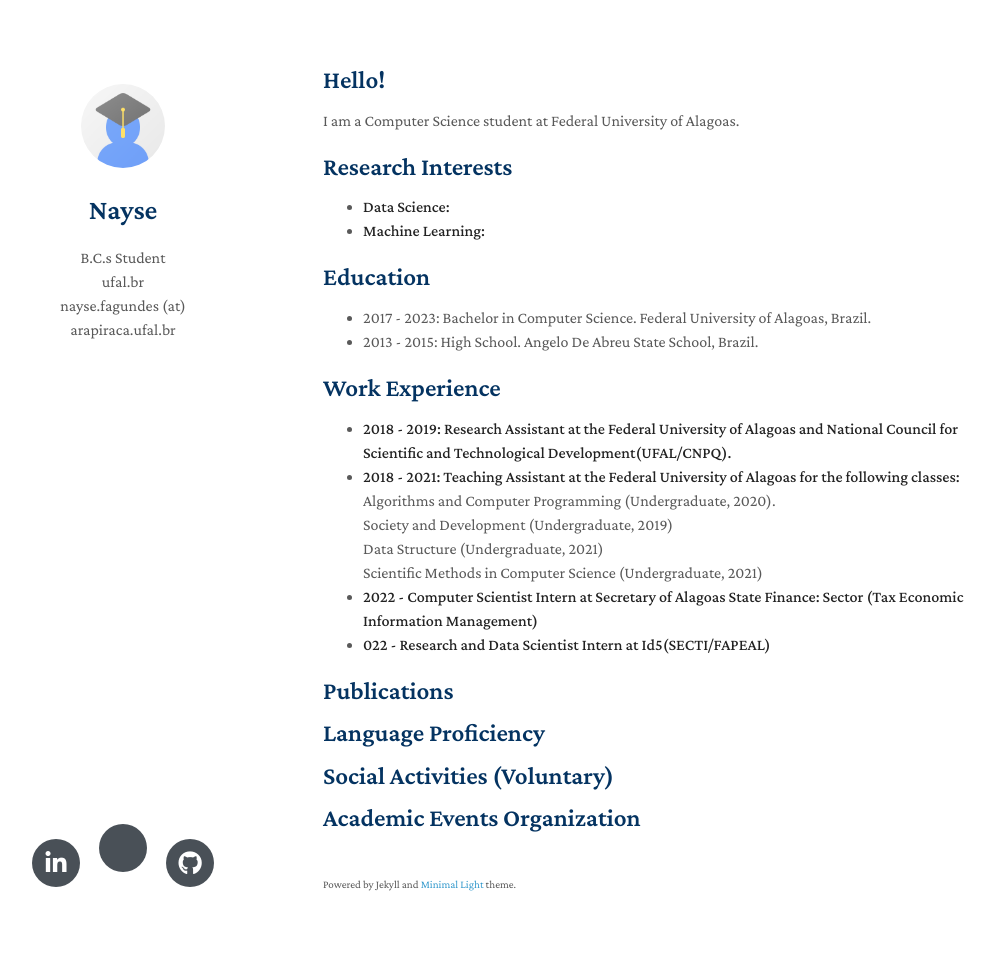
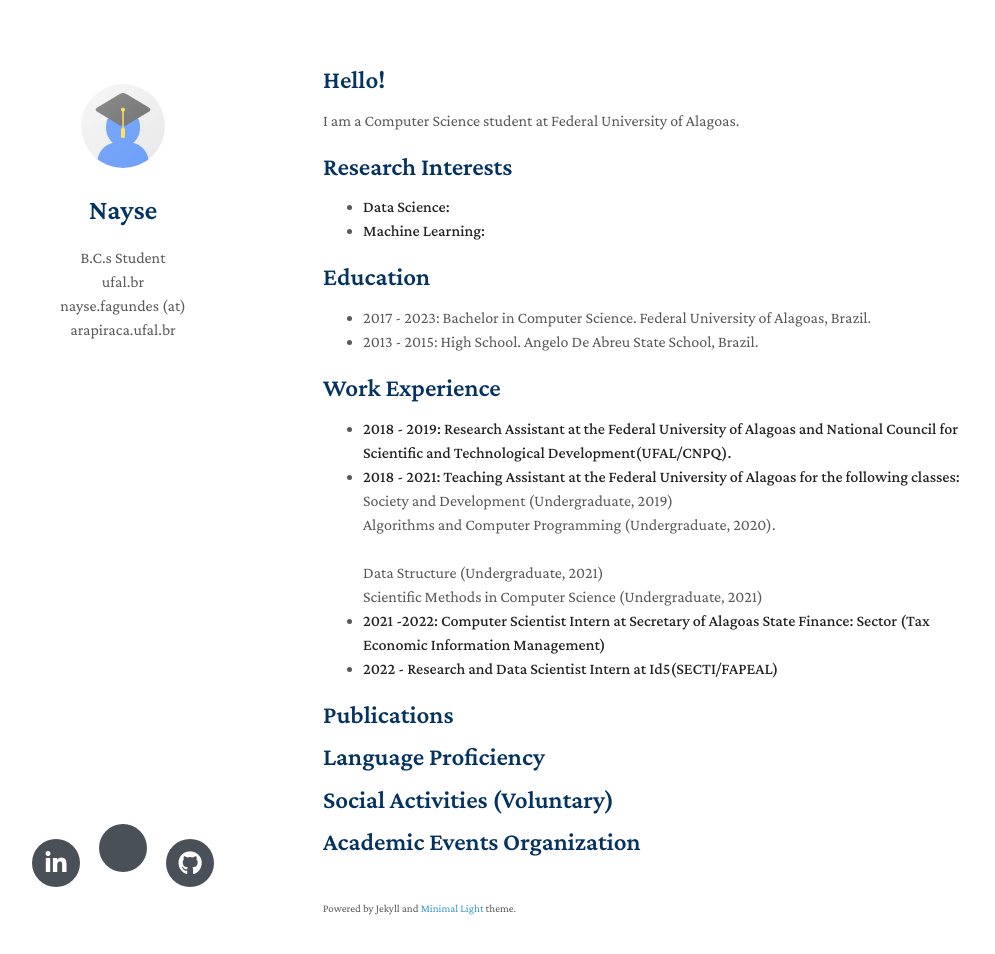
Before and after one commit to nayse/nayse.github.io, a Jekyll site: the page built from index.md, in a window 1280 px wide and 989 px high. Shown: the top 954 px of the window, without its empty margins (147-1142 px from the left). Built offline with Jekyll 4.4.1, drawn with Linux system fonts in a browser that asks for light colours; nearby versions of some CDN libraries; a style sheet for code colours, icons or effects is not loaded; our own code applies the rules of GitHub Pages for plain Markdown files.

Commit message:
Update index.md

```diff
--- a/index.md
+++ b/index.md
@@ -21,16 +21,17 @@ I am a Computer Science student at Federal University of Alagoas.
 Technological Development(UFAL/CNPQ).**
 - **2018 - 2021: Teaching Assistant at the Federal University of Alagoas for the following classes:**
   <br>
+  Society and Development (Undergraduate, 2019)
+  <br>
   Algorithms and Computer Programming (Undergraduate, 2020).
   <br>
-  Society and Development (Undergraduate, 2019)
   <br>
   Data Structure (Undergraduate, 2021)
   <br>
   Scientific Methods in Computer Science (Undergraduate, 2021)
-- **2022 - Computer Scientist Intern at Secretary of Alagoas State Finance: Sector (Tax Economic
+- **2021 -2022: Computer Scientist Intern at Secretary of Alagoas State Finance: Sector (Tax Economic
 Information Management)**
-- **022 - Research and Data Scientist Intern at Id5(SECTI/FAPEAL)**
+- **2022 - Research and Data Scientist Intern at Id5(SECTI/FAPEAL)**
 
 
 ## Publications
```
